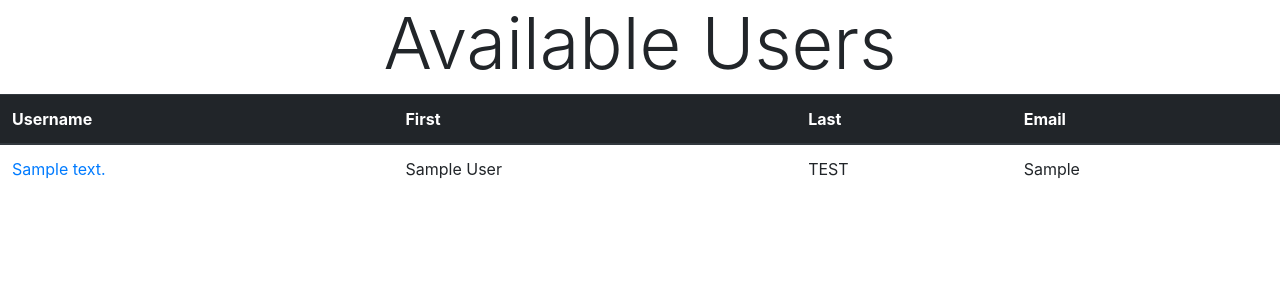
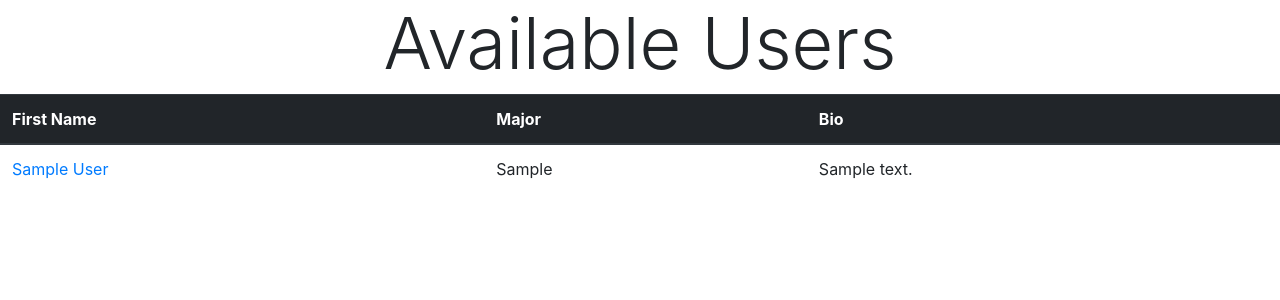
Before and after one commit to jrichbart/CS3240-Project, a Django app: page /find/ in a window 1280 px wide. Shown: the top 300 px of the page. Run offline with Django 3.2, Linux system fonts and the light colour scheme; tables that the repository leaves empty hold one stand-in row (values such as "Sample post"); some libraries are stand-ins or nearby versions.

Commit message:
fixed table headers and rows

```diff
--- a/find/templates/find/index.html
+++ b/find/templates/find/index.html
@@ -20,18 +20,16 @@
     <table class="table table-hover">
         <thead class="thead-dark">
             <tr>
-                <th scope="col">Username</th>
-                <th scope="col">First</th>
-                <th scope="col">Last</th>
-                <th scope="col">Email</th>
+                <th scope="col">First Name</th>
+                <th scope="col">Major</th>
+                <th scope="col">Bio</th>
             </tr>
         </thead>
         {% for user in latest_account_list %}
         <tr>
-            <td><a href>{{ user.bio }}</a></td>
-            <td>{{ user.name }}</td>
-            <td> TEST </td>
+            <td><a href>{{ user.name }}</a></td>
             <td>{{ user.major }}</td>
+            <td>{{ user.bio }}</td>
         </tr>
         {% endfor %}
     </table>
```
